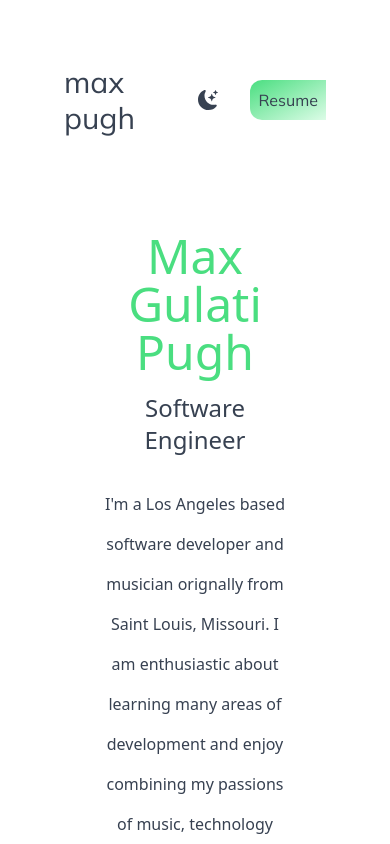
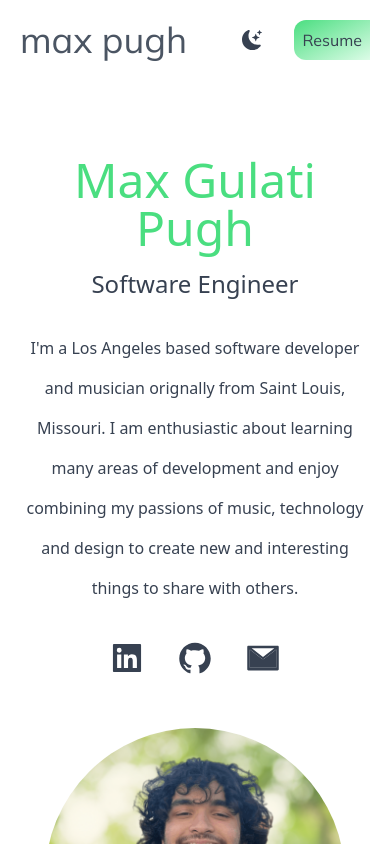
Before and after one commit to mpughcs/ReactPortfolio, a Next.js app: page / in a window 390 px wide. Shown: the top 844 px of the page. Built offline with nearby package versions, Linux system fonts and the light colour scheme.

Commit message:
improved mobile view

```diff
--- a/pages/index.js
+++ b/pages/index.js
@@ -19,20 +19,20 @@ export default function Home() {
 
 
       </Head>
-      <main className='bg-white p-16 md:px-20 dark:bg-gray-900 text-gray-700 dark:text-gray-200 duration-200 lg:px-44'>
+      <main className='bg-white md:px-20 dark:bg-gray-900 text-gray-700 dark:text-gray-200 duration-200 sm:px-5 p-5 '>
         <section className=" min-h-screen ">
           <nav className=' mb-12 flex justify-between'>
-            <h1 className='font-mulish text-3xl md:text-4xl'>max pugh</h1>
+            <h1 className='font-mulish text-4xl md:text-5xl dark:text-gray-200 text-gray-600'>max pugh</h1>
             <ul className='flex items-center'>
               <span className='hover:translate-x-1 duration-100 '><li><BsFillMoonStarsFill onClick={()=> setDarkMode(!darkMode)} className='cursor-pointer text-xl'/></li></span>
               <span className='hover:translate-x-1 duration-100'><li className=' p-2 rounded-s-xl bg-gradient-to-br from-green-400 to-green-100 text-gray-700 ml-8 cursor-pointer lg:p-4 lg:text-xl font-mulish'><a className="bg-cyan " href='https://docs.google.com/document/d/1ltW_z3f44Tk6u_A94l-yRu90Wby3NKEd6uH4IcWg3Pc/edit?usp=sharing'>Resume</a></li></span>
 
             </ul>
           </nav>
-          <div className='text-center pt-10 px-10 '>
+          <div className='text-center pt-10 sm:px-10 '>
             <h2 className='text-5xl py-2 text-green-400 font-medium md:text-6xl'>Max Gulati Pugh</h2>
             <h3 className='text-2xl py-2 md:text-3xl'>Software Engineer</h3>
-            <p className='leading-10 md:leading-10 text-md py-5 md:text-xl max-w-4xl mx-auto'>
+            <p className='leading-10 md:leading-10 text-md py-5 md:text-xl sm:max-w-4xl mx-auto'>
             I'm a Los Angeles based software developer and musician orignally from Saint Louis, Missouri. I am enthusiastic about learning many areas of development and enjoy combining my passions of music, technology and design to create new and interesting things to share with others.
 
 
```
